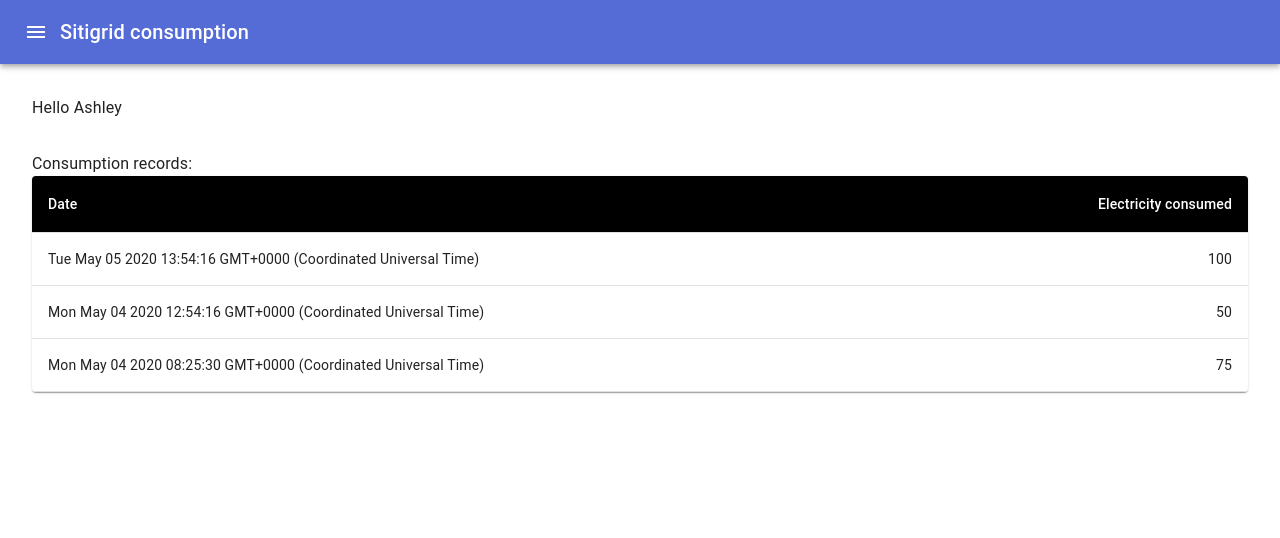
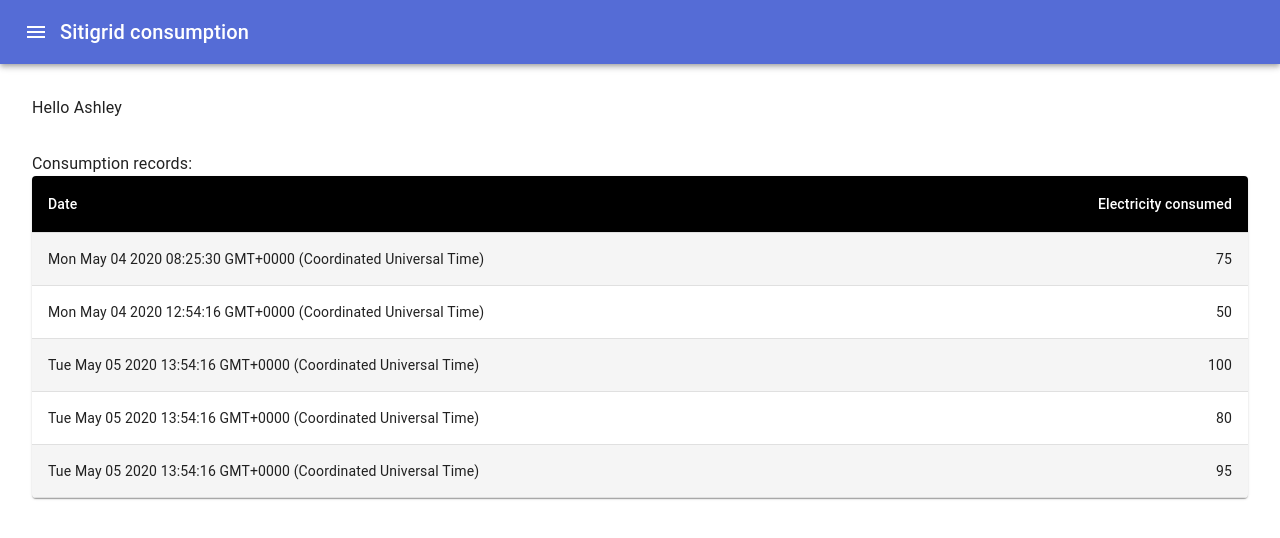
Before and after one commit to aunitt/sitigrid-app, a React (Create React App) app: page / in a window 1280 px wide. Shown: the top 538 px of the page. Built offline with nearby package versions, Linux system fonts and the light colour scheme.

Commit message:
Improving tables and about to add a chart

```diff
--- a/package.json
+++ b/package.json
@@ -10,7 +10,8 @@
     "@testing-library/user-event": "^7.1.2",
     "react": "^16.13.1",
     "react-dom": "^16.13.1",
-    "react-scripts": "3.4.1"
+    "react-scripts": "3.4.1",
+    "recharts": "^1.8.5"
   },
   "scripts": {
     "start": "react-scripts start",
--- a/src/Consumption.js
+++ b/src/Consumption.js
@@ -24,6 +24,14 @@
     },
 }))(TableCell);
 
+const StyledTableRow = withStyles((theme) => ({
+    root: {
+      '&:nth-of-type(odd)': {
+        backgroundColor: theme.palette.action.hover,
+      },
+    },
+  }))(TableRow);
+
 class Consumption extends Component {
     constructor(props) {
         super(props);
@@ -37,9 +45,11 @@
     componentDidMount() {
         console.log("inside Consumption componentDidMount");
         this.setState( { consumptions: [
+            { key: 1588580730000, productionAmount: 75, productionDate: new Date(1588580730000) },
+            { key: 1588596856000, productionAmount: 50, productionDate: new Date(1588596856000) },
             { key: 1588686856000, productionAmount: 100, productionDate: new Date(1588686856000) },
-            { key: 1588596856000, productionAmount: 50, productionDate: new Date(1588596856000) },
-            { key: 1588580730000, productionAmount: 75, productionDate: new Date(1588580730000) }
+            { key: 1588700199000, productionAmount: 80, productionDate: new Date(1588686856000) },
+            { key: 1588711539000, productionAmount: 95, productionDate: new Date(1588686856000) }
         ]});
     }
 
@@ -55,14 +65,14 @@
 
         console.log("length = " + consumptions.length);
         const listItems = consumptions.map((consumption) =>
-        <TableRow key={consumption.key}>
+        <StyledTableRow key={consumption.key}>
             <StyledTableCell component="th" scope="row">
                 {consumption.productionDate.toString()}
             </StyledTableCell>
             <StyledTableCell align="right">
                 {consumption.productionAmount}
             </StyledTableCell>
-        </TableRow>
+        </StyledTableRow>
         );
 
         return (
```
Also changed, not shown: 1 other file (tests, documents, lock files or other folders).
